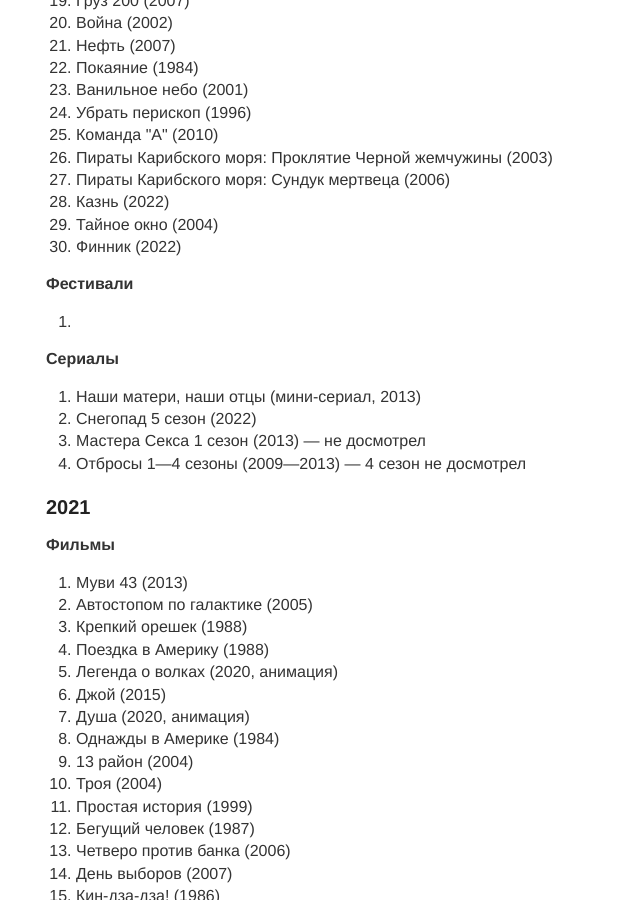
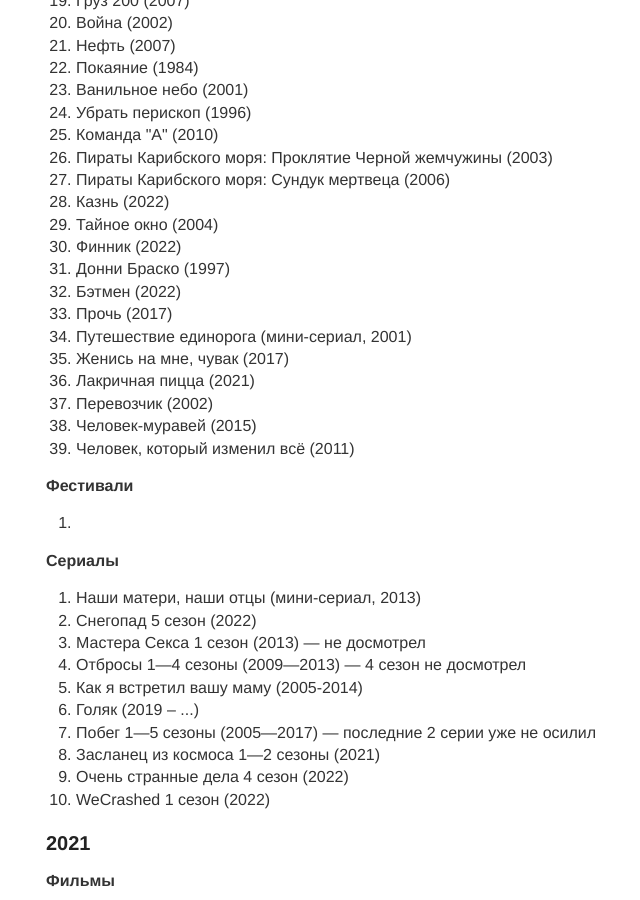
Before and after one commit to sombro/nbuevich.com, a Jekyll site: the page built from blog/_posts/2099-12-14-movies.md, in a window 1280 px wide and 900 px high, scrolled down 854 px. Shown: the whole window, without its empty margins (234-874 px from the left). Built offline with Jekyll 4.4.1, drawn with Linux system fonts in a browser that asks for light colours.

Commit message:
new content

```diff
--- a/blog/_posts/2099-12-14-movies.md
+++ b/blog/_posts/2099-12-14-movies.md
@@ -45,6 +45,15 @@
     <li>Казнь (2022)</li>
     <li>Тайное окно (2004)</li>
     <li>Финник (2022)</li>
+    <li>Донни Браско (1997)</li>
+    <li>Бэтмен (2022)</li>
+    <li>Прочь (2017)</li>
+    <li>Путешествие единорога (мини-сериал, 2001)</li>
+    <li>Женись на мне, чувак (2017)</li>
+    <li>Лакричная пицца (2021)</li>
+    <li>Перевозчик (2002)</li>
+    <li>Человек-муравей (2015)</li>
+    <li>Человек, который изменил всё (2011)</li>
 </ol>
 
 <b>Фестивали</b>
@@ -60,6 +69,12 @@
     <li>Снегопад 5 сезон (2022)</li>
     <li>Мастера Секса 1 сезон (2013) — не досмотрел</li>
     <li>Отбросы 1—4 сезоны (2009—2013) — 4 сезон не досмотрел</li>
+    <li>Как я встретил вашу маму (2005-2014)</li>
+    <li>Голяк (2019 – ...)</li>
+    <li>Побег 1—5 сезоны (2005—2017) — последние 2 серии уже не осилил</li>
+    <li>Засланец из космоса 1—2 сезоны (2021)</li>
+    <li>Очень странные дела 4 сезон (2022)</li>
+    <li>WeCrashed 1 сезон (2022)</li>
 </ol>
 
 ## <span id="2021">2021</span>  ##
```
Also changed, not shown: blog/_posts/2099-12-13-books.md (+1 -0 lines), blog/_posts/2099-12-15-travel.md (+4 -0 lines).
